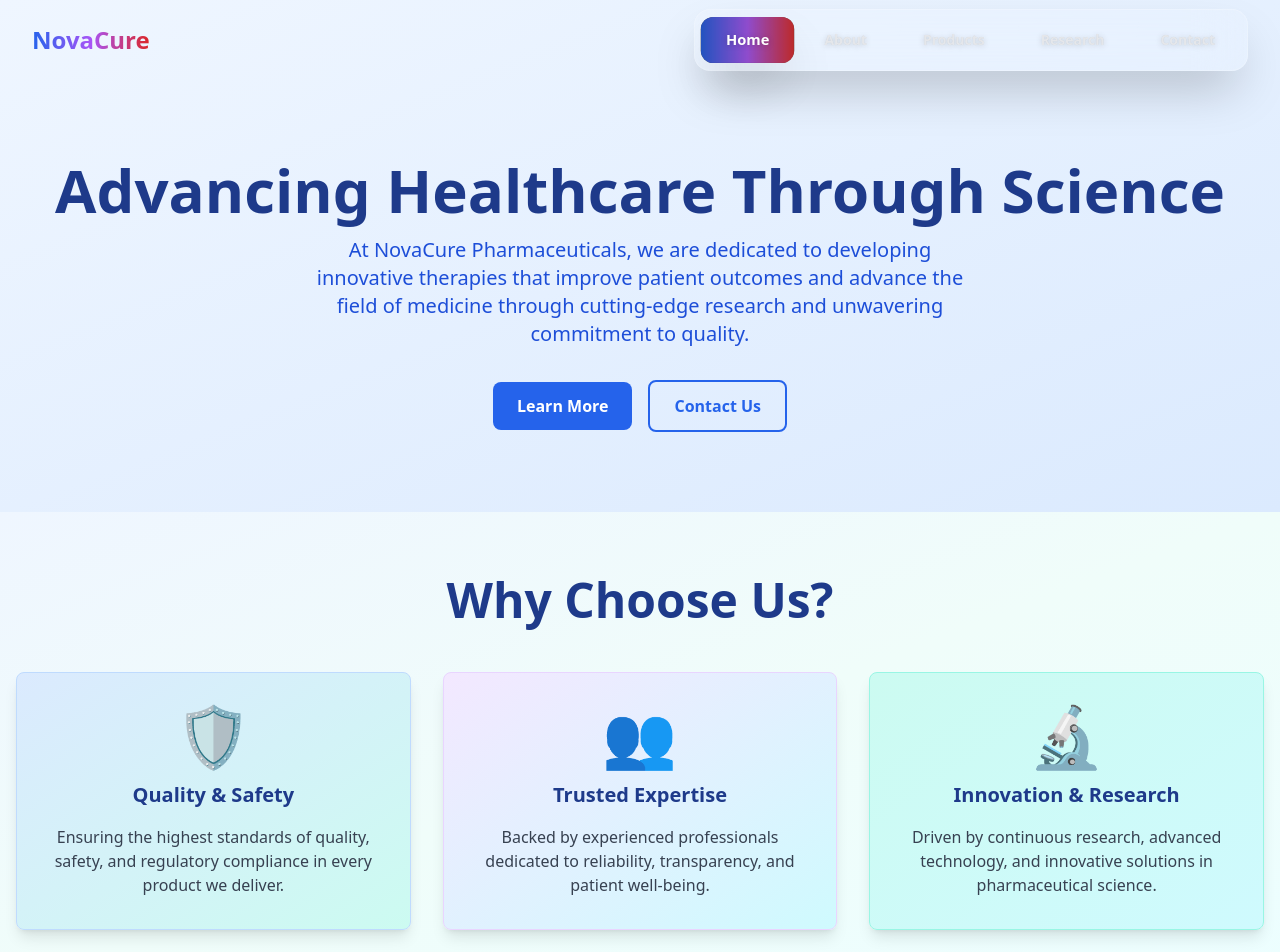
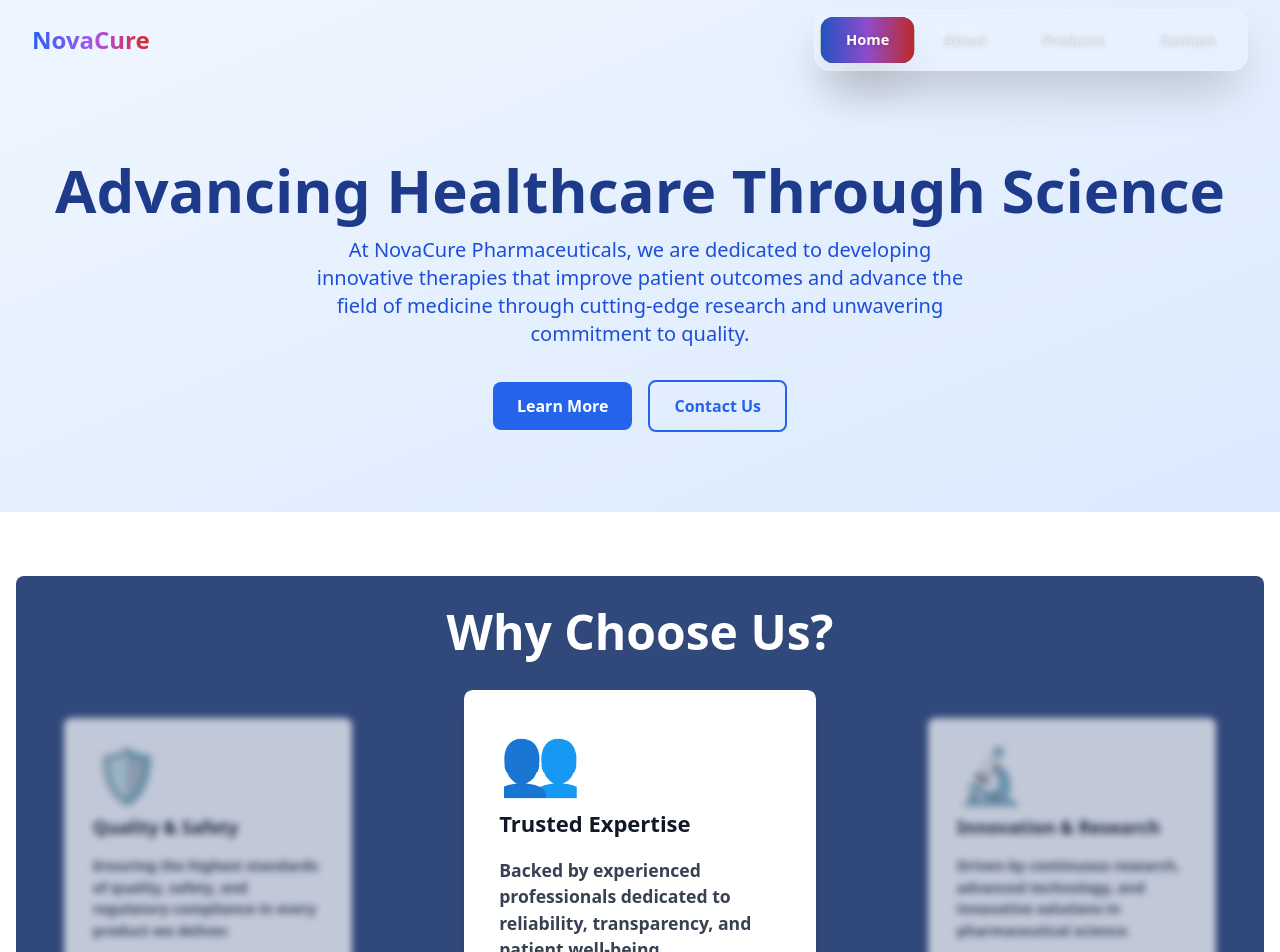
Before and after one commit to ephi1001/pharma-web, a React (Vite) app in the folder client/: page / in a window 1280 px wide. Shown: the top 952 px of the page. Built offline with nearby package versions, Linux system fonts and the light colour scheme.

Commit message:
change the style of why choose us section cards

```diff
--- a/client/src/App.jsx
+++ b/client/src/App.jsx
@@ -1,10 +1,69 @@
-import React from 'react';
+import React, { useState, useEffect, useRef } from 'react';
 import Header from './components/Header';
 import Footer from './components/Footer';
 import Contact from './components/Contact';
 import About from './components/About';
 
 export default function App() {
+  const [selectedCard, setSelectedCard] = useState(null);
+  const [activeCard, setActiveCard] = useState(1); // middle card initially active
+
+  const sectionRef = useRef(null);
+  const cardRefs = [useRef(null), useRef(null), useRef(null)];
+
+  const order = [(activeCard + 2) % 3, activeCard, (activeCard + 1) % 3];
+
+  const cards = [
+    { emoji: '🛡️', title: 'Quality & Safety', text: 'Ensuring the highest standards of quality, safety, and regulatory compliance in every product we deliver.' },
+    { emoji: '👥', title: 'Trusted Expertise', text: 'Backed by experienced professionals dedicated to reliability, transparency, and patient well-being.' },
+    { emoji: '🔬', title: 'Innovation & Research', text: 'Driven by continuous research, advanced technology, and innovative solutions in pharmaceutical science.' }
+  ];
+
+  const handleCardClick = (index) => {
+    setSelectedCard(selectedCard === index ? null : index);
+  };
+
+  useEffect(() => {
+    const handleScroll = () => {
+      if (!sectionRef.current) return;
+
+      const sectionRect = sectionRef.current.getBoundingClientRect();
+      const viewportHeight = window.innerHeight;
+      const viewportCenter = viewportHeight / 2;
+
+      // Check if section is in viewport
+      if (sectionRect.top < viewportHeight && sectionRect.bottom > 0) {
+        let closestIndex = 0;
+        let minDistance = Infinity;
+
+        cardRefs.forEach((ref, index) => {
+          if (ref.current) {
+            const rect = ref.current.getBoundingClientRect();
+            const cardCenterX = rect.left + rect.width / 2;
+            const viewportCenterX = window.innerWidth / 2;
+            const distance = Math.abs(cardCenterX - viewportCenterX);
+            if (distance < minDistance) {
+              minDistance = distance;
+              closestIndex = index;
+            }
+          }
+        });
+
+        if (minDistance < 100) { // threshold for activation
+          setActiveCard(closestIndex);
+        } else {
+          setActiveCard(1); // default to middle card
+        }
+      } else {
+        setActiveCard(1); // keep middle active when section not in view
+      }
+    };
+
+    window.addEventListener('scroll', handleScroll);
+
+    return () => window.removeEventListener('scroll', handleScroll);
+  }, []);
+
   return (
     <div className="min-h-screen bg-white text-gray-900">
       <Header />
@@ -30,24 +89,18 @@ export default function App() {
       </header>
 
       {/* Why Choose Us */}
-      <section id="why-choose-us" className="py-16 bg-gradient-to-br from-blue-50 via-teal-50 to-cyan-50">
-        <div className="container mx-auto px-4 text-center">
-          <h2 className="text-3xl md:text-5xl font-bold text-blue-900 mb-12">Why Choose Us?</h2>
-          <div className="grid md:grid-cols-3 gap-8">
-            <div className="bg-gradient-to-br from-blue-100 to-teal-100 p-8 rounded-lg shadow-lg hover:shadow-xl transition-shadow duration-300 border border-blue-200">
-              <div className="text-6xl mb-4">🛡️</div>
-              <h3 className="text-xl font-semibold text-blue-900 mb-4">Quality & Safety</h3>
-              <p className="text-gray-700">Ensuring the highest standards of quality, safety, and regulatory compliance in every product we deliver.</p>
-            </div>
-            <div className="bg-gradient-to-br from-purple-100 to-cyan-100 p-8 rounded-lg shadow-lg hover:shadow-xl transition-shadow duration-300 border border-purple-200">
-              <div className="text-6xl mb-4">👥</div>
-              <h3 className="text-xl font-semibold text-blue-900 mb-4">Trusted Expertise</h3>
-              <p className="text-gray-700">Backed by experienced professionals dedicated to reliability, transparency, and patient well-being.</p>
-            </div>
-            <div className="bg-gradient-to-br from-teal-100 to-cyan-100 p-8 rounded-lg shadow-lg hover:shadow-xl transition-shadow duration-300 border border-teal-200">
-              <div className="text-6xl mb-4">🔬</div>
-              <h3 className="text-xl font-semibold text-blue-900 mb-4">Innovation & Research</h3>
-              <p className="text-gray-700">Driven by continuous research, advanced technology, and innovative solutions in pharmaceutical science.</p>
+      <section id="why-choose-us" ref={sectionRef} className="py-16">
+        <div className="container mx-auto px-4">
+          <div className="bg-[#31487A] p-8 rounded-lg">
+            <h2 className="text-3xl md:text-5xl font-bold text-white mb-12 text-center">Why Choose Us?</h2>
+            <div className="flex justify-between gap-8">
+              {order.map((index) => (
+                <div key={index} ref={cardRefs[index]} onClick={() => setActiveCard(index)} className={`bg-white p-8 w-80 rounded-lg shadow-lg hover:shadow-xl transition-all duration-500 cursor-pointer ${index === activeCard ? 'scale-110 font-bold' : 'scale-90 blur-sm opacity-70 font-bold'}`}>
+                  <div className="text-6xl mb-4">{cards[index].emoji}</div>
+                  <h3 className="text-xl font-semibold text-gray-900 mb-4">{cards[index].title}</h3>
+                  <p className="text-gray-700">{cards[index].text}</p>
+                </div>
+              ))}
             </div>
           </div>
         </div>
@@ -58,32 +111,32 @@ export default function App() {
         <div className="container mx-auto px-4">
           <h2 className="text-3xl font-bold text-center text-blue-900 mb-12">Our Products & Solutions</h2>
           <div className="grid md:grid-cols-3 gap-8">
-            <div className="bg-white p-6 rounded-lg shadow-md">
+            <div className={`bg-white p-6 rounded-lg shadow-md transition-all duration-300 ${selectedCard === 3 ? 'font-bold ring-2 ring-blue-500' : ''} cursor-pointer`} onClick={() => handleCardClick(3)}>
               <h3 className="text-xl font-semibold text-blue-900 mb-2">NovaTherapy</h3>
               <p className="text-gray-600 mb-4">Advanced targeted therapy for oncology patients, designed to minimize side effects while maximizing efficacy.</p>
               <button className="text-blue-600 hover:text-blue-800 font-semibold">Learn More →</button>
             </div>
-            <div className="bg-white p-6 rounded-lg shadow-md">
+            <div className={`bg-white p-6 rounded-lg shadow-md transition-all duration-300 ${selectedCard === 4 ? 'font-bold ring-2 ring-blue-500' : ''} cursor-pointer`} onClick={() => handleCardClick(4)}>
               <h3 className="text-xl font-semibold text-blue-900 mb-2">BioShield Vaccine</h3>
               <p className="text-gray-600 mb-4">Next-generation vaccine platform providing long-lasting immunity against emerging infectious diseases.</p>
               <button className="text-blue-600 hover:text-blue-800 font-semibold">Learn More →</button>
             </div>
-            <div className="bg-white p-6 rounded-lg shadow-md">
+            <div className={`bg-white p-6 rounded-lg shadow-md transition-all duration-300 ${selectedCard === 5 ? 'font-bold ring-2 ring-blue-500' : ''} cursor-pointer`} onClick={() => handleCardClick(5)}>
               <h3 className="text-xl font-semibold text-blue-900 mb-2">NeuroCure</h3>
               <p className="text-gray-600 mb-4">Innovative treatment for neurodegenerative disorders, slowing disease progression and improving quality of life.</p>
               <button className="text-blue-600 hover:text-blue-800 font-semibold">Learn More →</button>
             </div>
-            <div className="bg-white p-6 rounded-lg shadow-md">
+            <div className={`bg-white p-6 rounded-lg shadow-md transition-all duration-300 ${selectedCard === 6 ? 'font-bold ring-2 ring-blue-500' : ''} cursor-pointer`} onClick={() => handleCardClick(6)}>
               <h3 className="text-xl font-semibold text-blue-900 mb-2">CardioGuard</h3>
               <p className="text-gray-600 mb-4">Comprehensive cardiovascular therapy combining multiple mechanisms for optimal heart health.</p>
               <button className="text-blue-600 hover:text-blue-800 font-semibold">Learn More →</button>
             </div>
-            <div className="bg-white p-6 rounded-lg shadow-md">
+            <div className={`bg-white p-6 rounded-lg shadow-md transition-all duration-300 ${selectedCard === 7 ? 'font-bold ring-2 ring-blue-500' : ''} cursor-pointer`} onClick={() => handleCardClick(7)}>
               <h3 className="text-xl font-semibold text-blue-900 mb-2">ImmunoBoost</h3>
               <p className="text-gray-600 mb-4">Immunomodulatory drug enhancing the body's natural defenses against autoimmune conditions.</p>
               <button className="text-blue-600 hover:text-blue-800 font-semibold">Learn More →</button>
             </div>
-            <div className="bg-white p-6 rounded-lg shadow-md">
+            <div className={`bg-white p-6 rounded-lg shadow-md transition-all duration-300 ${selectedCard === 8 ? 'font-bold ring-2 ring-blue-500' : ''} cursor-pointer`} onClick={() => handleCardClick(8)}>
               <h3 className="text-xl font-semibold text-blue-900 mb-2">PainRelief Pro</h3>
               <p className="text-gray-600 mb-4">Advanced pain management solution with reduced opioid dependency and improved safety profile.</p>
               <button className="text-blue-600 hover:text-blue-800 font-semibold">Learn More →</button>
--- a/client/src/components/Contact.jsx
+++ b/client/src/components/Contact.jsx
@@ -23,7 +23,7 @@ export default function Contact() {
       phone: 'Phone',
       phoneValue: '+251941913877',
       email: 'Email',
-      emailValue: 'Kalgemston888@gmail.com',
+      emailValue: 'info@novacure.com',
       businessHours: 'Business Hours',
       businessHoursValue: 'Monday - Sunday: 9:00 AM - 6:00 PM',
       name: 'Name',
@@ -42,7 +42,7 @@ export default function Contact() {
       phone: 'ስልክ',
       phoneValue: '+251941913877',
       email: 'ኢሜይል',
-      emailValue: 'Kalgemston888@gmail.com',
+      emailValue: 'info@novacure.com',
       businessHours: 'የስራ ሰዓት',
       businessHoursValue: 'ሰኞ - እሁድ፡ ከጠዋቱ 9:00 - ከምሽቱ 6:00',
       name: 'ስም',
--- a/client/src/components/Footer.jsx
+++ b/client/src/components/Footer.jsx
@@ -21,7 +21,6 @@ export default function Footer() {
               <li><a href="#hero" className="hover:text-blue-400 transition">Home</a></li>
               <li><a href="#about" className="hover:text-blue-400 transition">About</a></li>
               <li><a href="#products" className="hover:text-blue-400 transition">Products</a></li>
-              <li><a href="#research" className="hover:text-blue-400 transition">Research</a></li>
               <li><a href="#contact" className="hover:text-blue-400 transition">Contact</a></li>
             </ul>
           </div>
--- a/client/src/components/Header.jsx
+++ b/client/src/components/Header.jsx
@@ -16,7 +16,6 @@ export default function Header() {
     { name: 'Home', id: 'home', path: '#hero' },
     { name: 'About', id: 'about', path: '#about' },
     { name: 'Products', id: 'products', path: '#products' },
-    { name: 'Research', id: 'research', path: '#research' },
     { name: 'Contact', id: 'contact', path: '#contact' }
   ];
 
```
